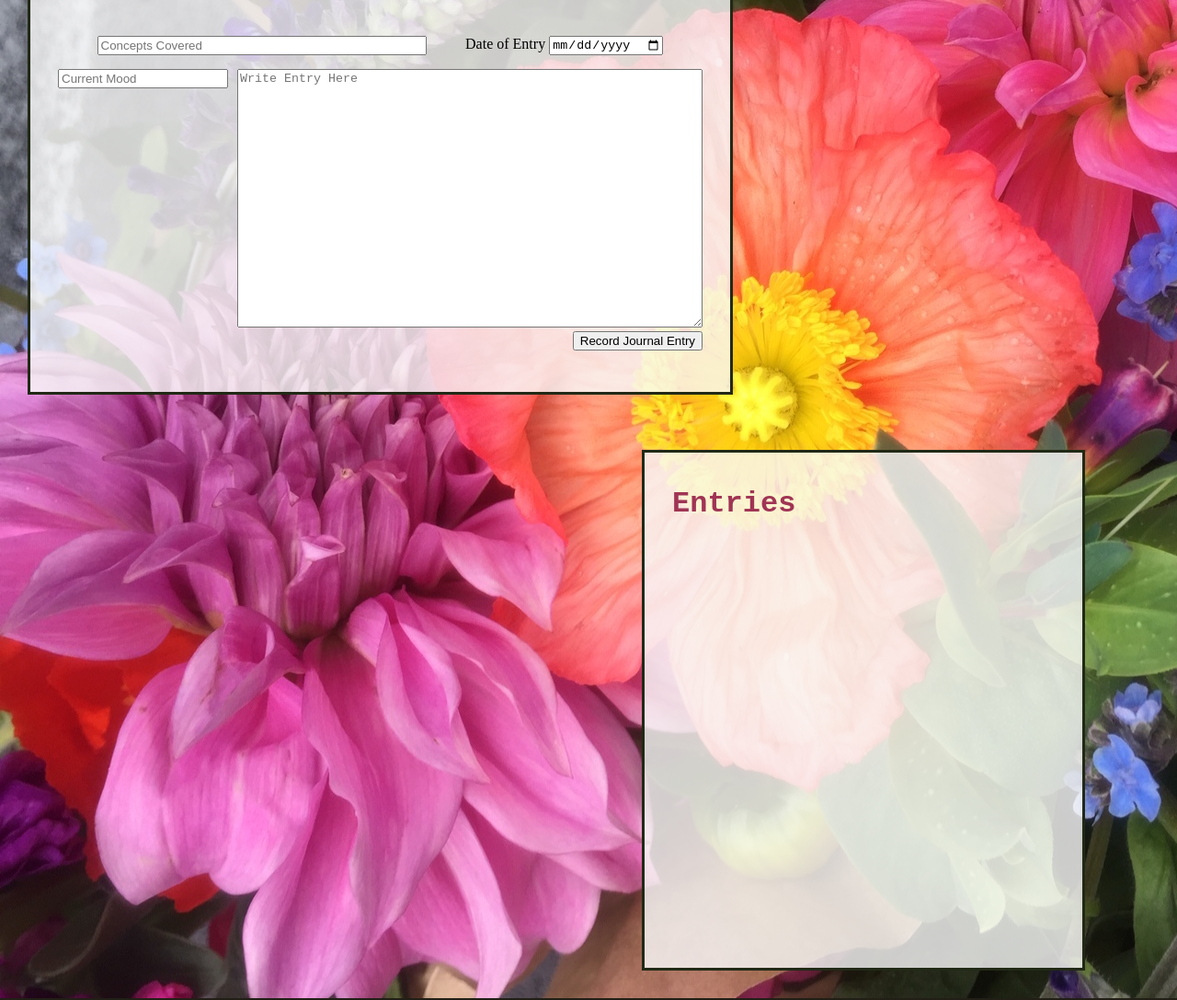
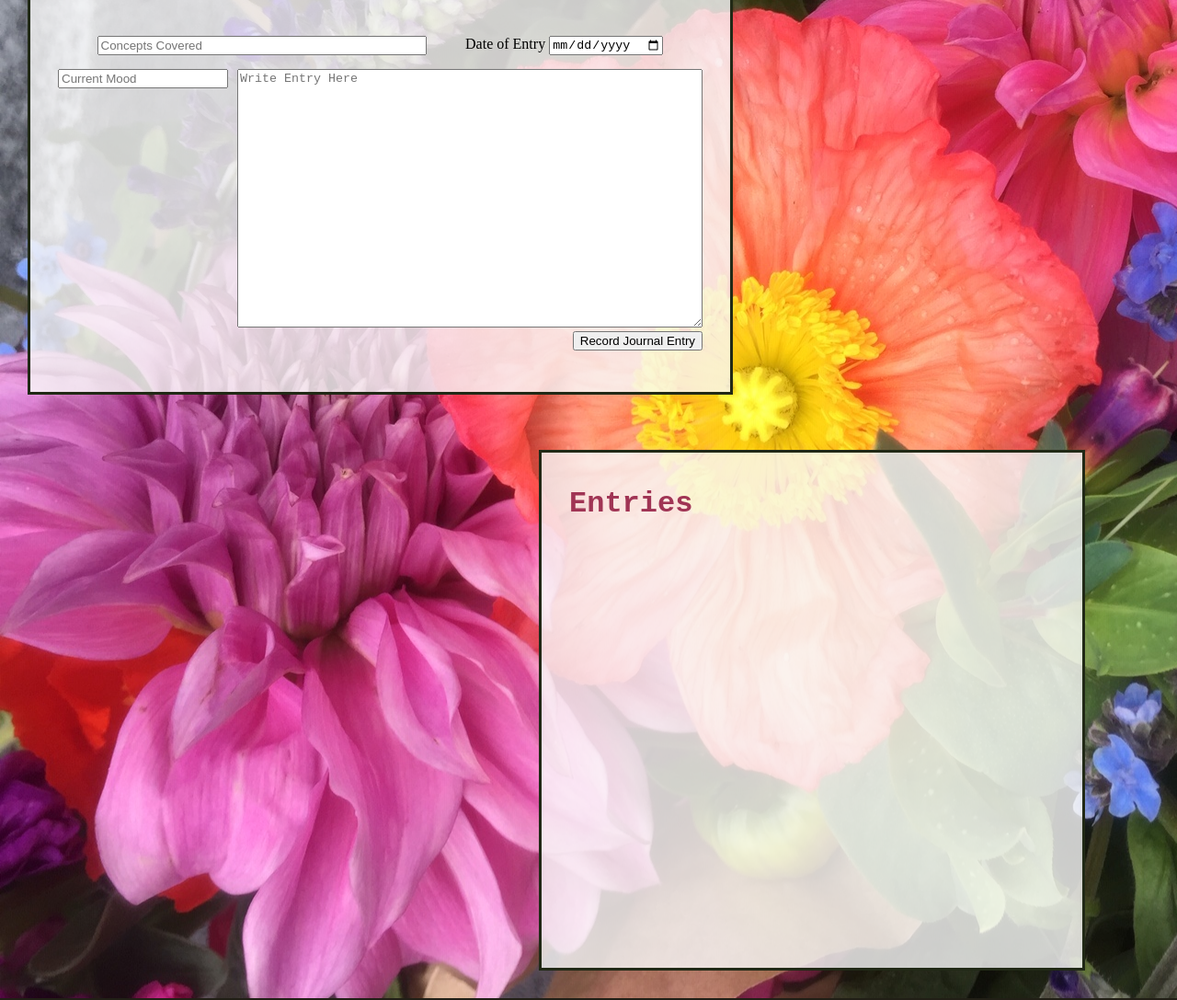
Before and after one commit to Raparker88/Nss-Daily-Journal, a plain HTML site: page index.html in a window 1280 px wide. Shown: the part 249-1336 px from the top of the page at 92% size. Drawn offline with Linux system fonts and the light colour scheme; no server answers.

Commit message:
made entries element wider

```diff
--- a/styles/entries.css
+++ b/styles/entries.css
@@ -1,5 +1,5 @@
 .all__entries {
-    width: 26em;
+    width: 33em;
     align-self: flex-end;
     background-color: rgba(250, 250, 250, 0.8);
     margin: 30px 100px;
```
